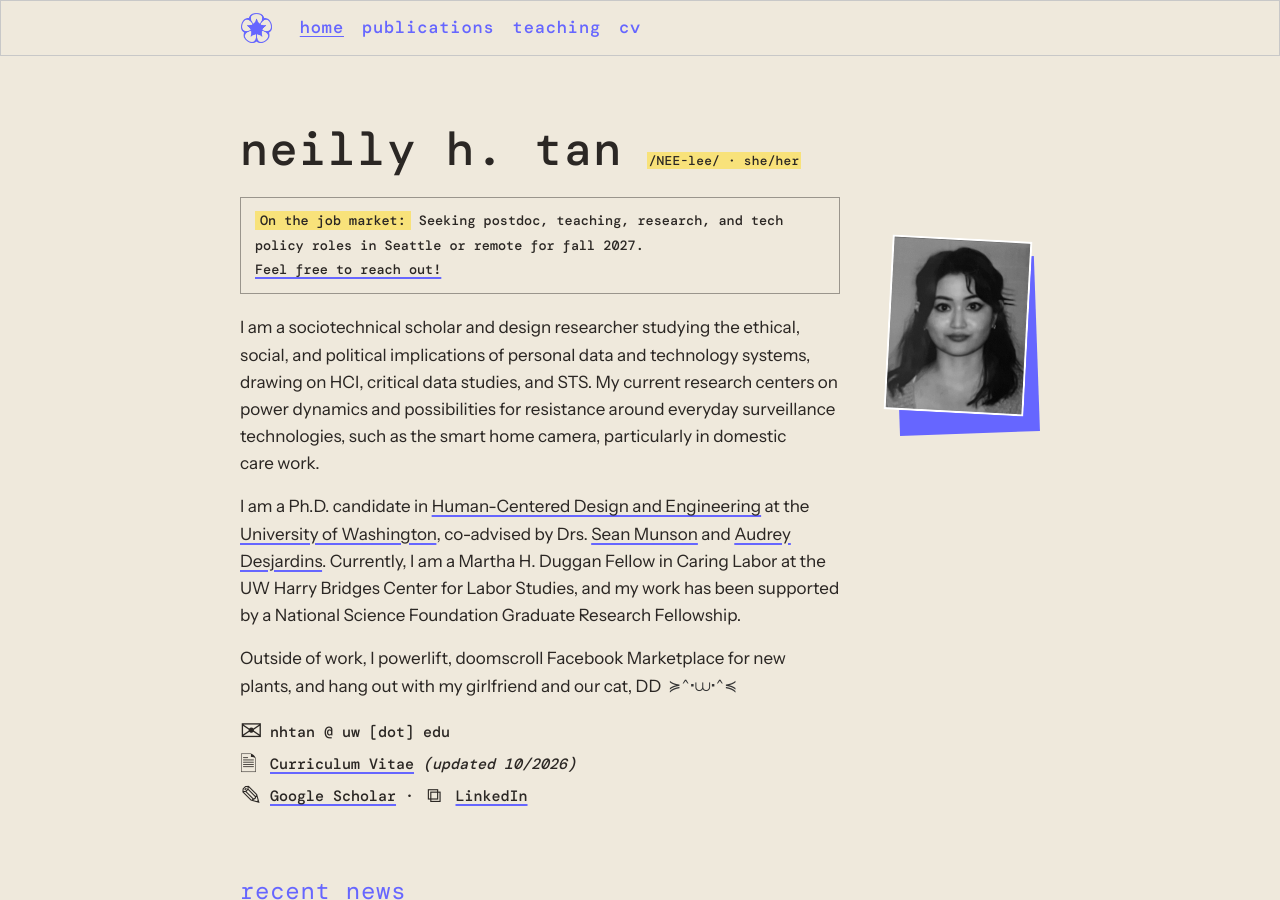
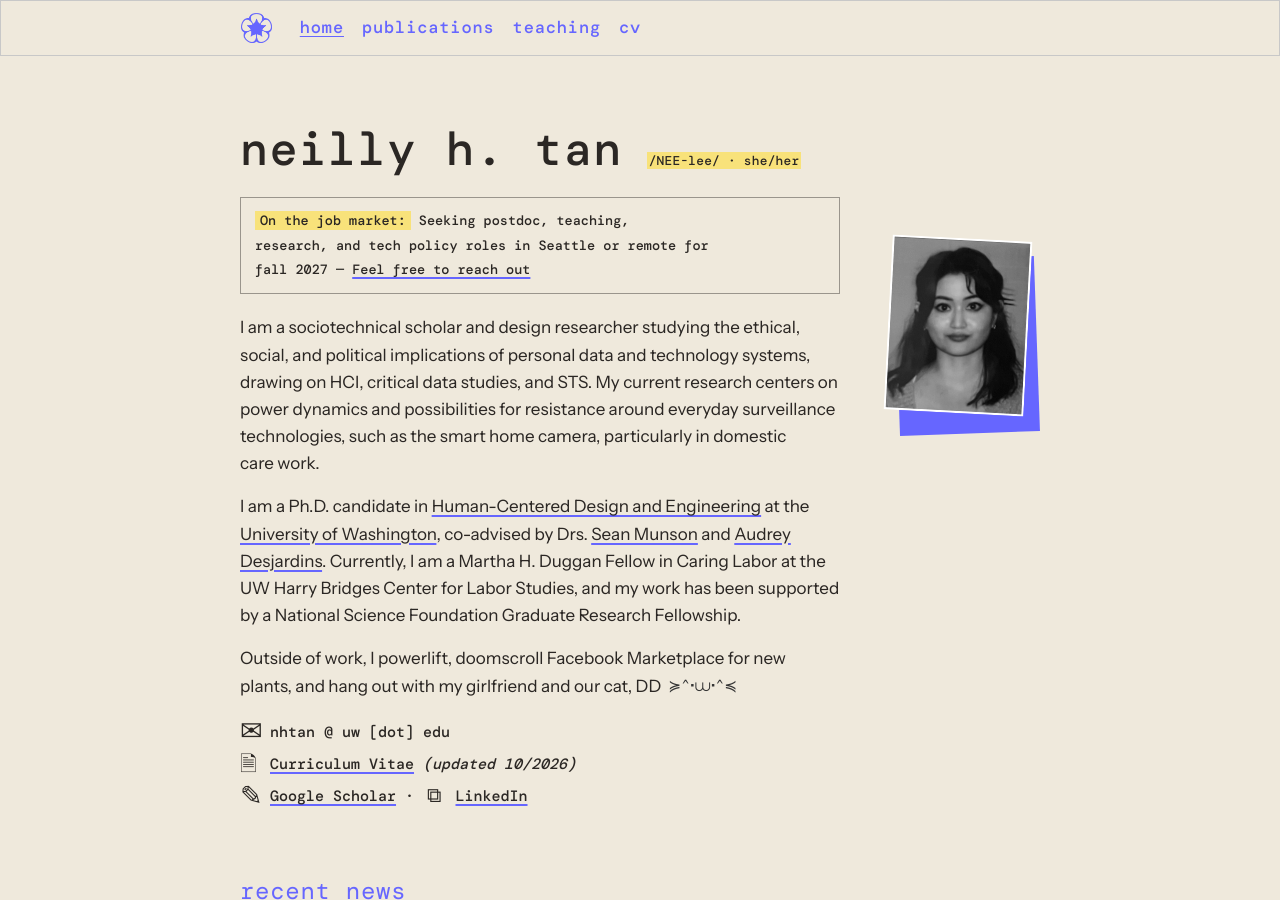
Before and after one commit to neillytan/neillytan.github.io, a Jekyll site: the page built from index.html, in a window 1280 px wide and 900 px high. Built offline with Jekyll 4.4.1, drawn with Linux system fonts in a browser that asks for light colours; some web fonts are replaced.

Commit message:
Notice: em dash before "Feel free to reach out"
Co-Authored-By: Claude Opus 5.5 <noreply@anthropic.com>

```diff
--- a/index.html
+++ b/index.html
@@ -10,7 +10,7 @@ page_class: home
       <p class="pronouns"><mark>/NEE-lee/ · she/her</mark></p>
     </div>
 
-    <p class="job-note"><span class="job-label">On the job market:</span>Seeking postdoc, teaching, research, and tech policy roles in Seattle or remote for fall&nbsp;2027.<br><a href="&#109;&#97;&#105;&#108;&#116;&#111;&#58;&#110;&#104;&#116;&#97;&#110;&#64;&#117;&#119;&#46;&#101;&#100;&#117;">Feel free to reach out!</a></p>
+    <p class="job-note"><span class="job-label">On the job market:</span>Seeking postdoc, teaching, research, and tech policy roles in Seattle or remote for fall&nbsp;2027&nbsp;— <a href="&#109;&#97;&#105;&#108;&#116;&#111;&#58;&#110;&#104;&#116;&#97;&#110;&#64;&#117;&#119;&#46;&#101;&#100;&#117;">Feel free to reach out</a></p>
 
     <p>I am a sociotechnical scholar and design researcher studying the ethical, social, and political implications of personal data and technology systems, drawing on HCI, critical data studies, and STS. My current research centers on power dynamics and possibilities for resistance around everyday surveillance technologies, such as the smart home camera, particularly in domestic care work.</p>
 
```
